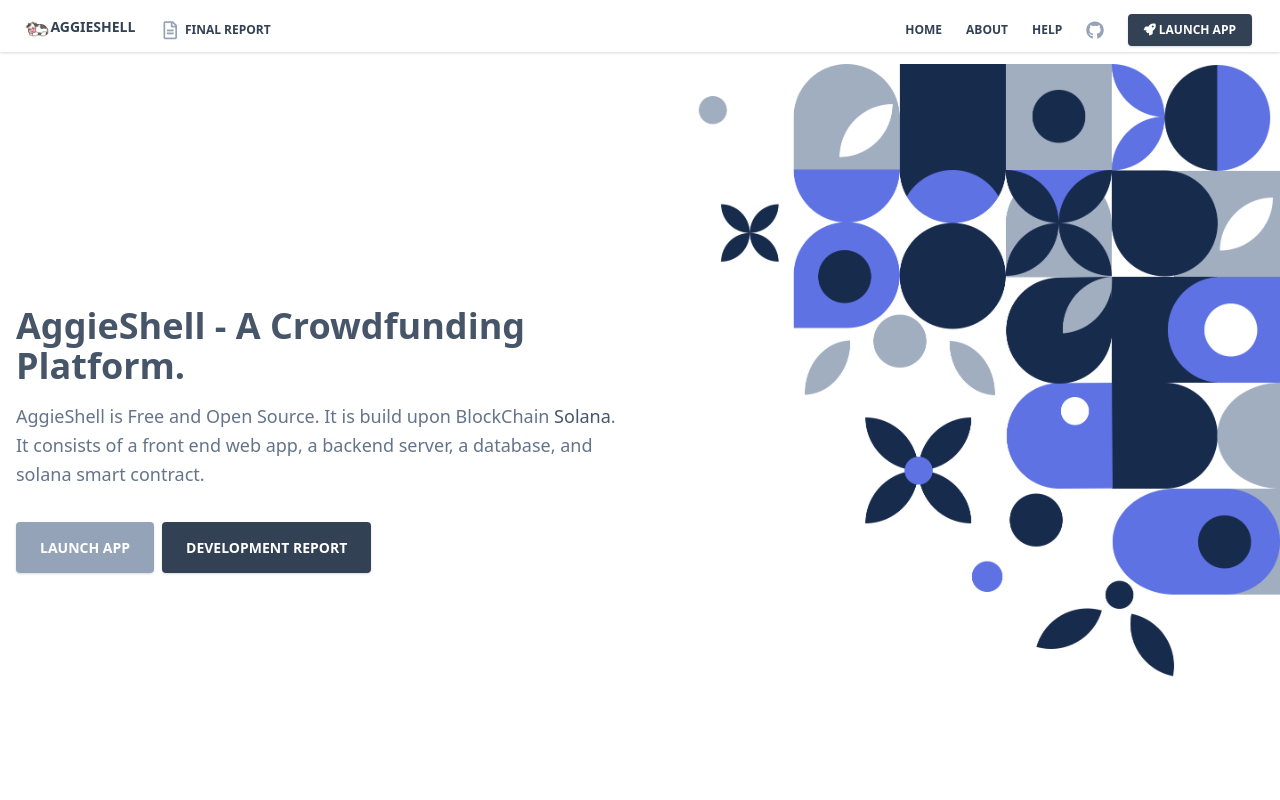
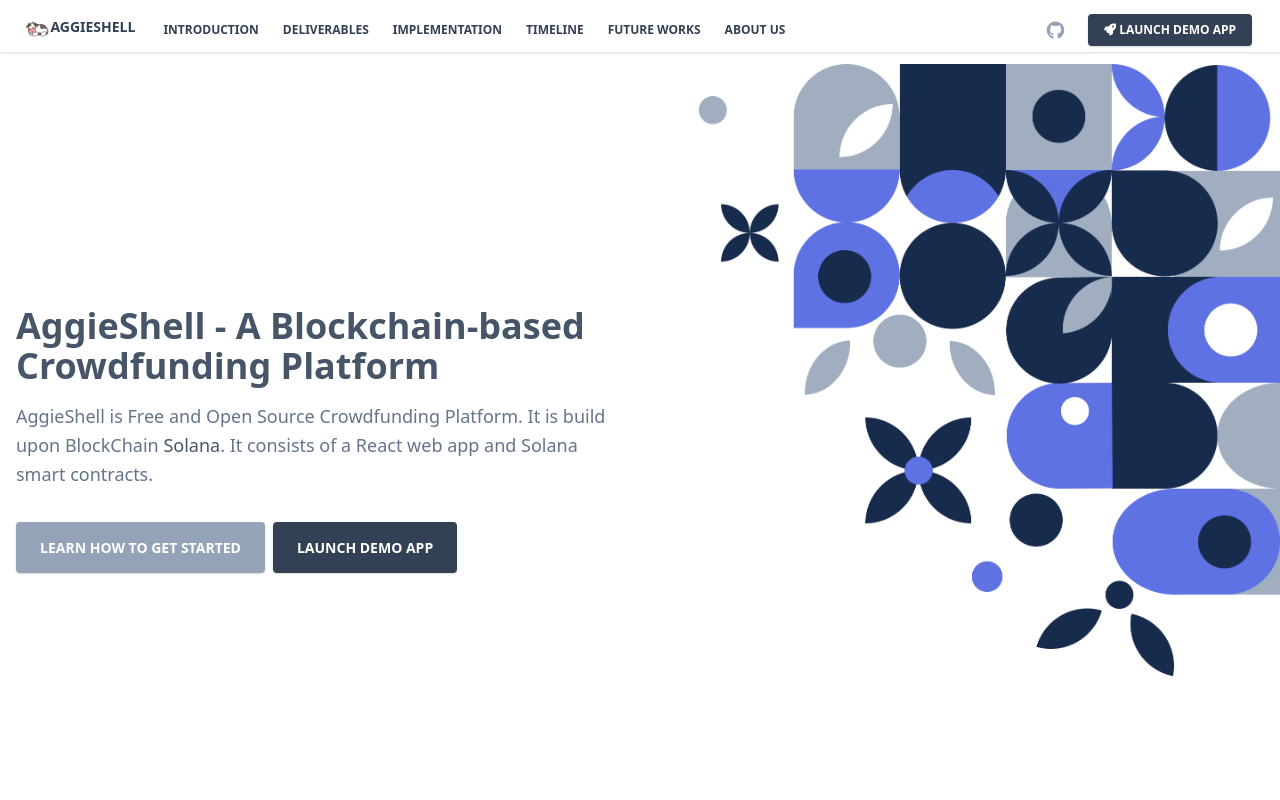
Before and after one commit to Cecil-Zhang/AggieShell, a Next.js app in the folder frontendAggieShell/: page / in a window 1280 px wide. Shown: the top 800 px of the page. Built offline with nearby package versions, Linux system fonts and the light colour scheme.

Commit message:
UI updates
add ribbon badge on cards
add anchor at the landing page

```diff
--- a/frontendAggieShell/components/Navbars/IndexNavbar.js
+++ b/frontendAggieShell/components/Navbars/IndexNavbar.js
@@ -12,7 +12,7 @@
             <Link href="/">
               <a
                 className="text-blueGray-700 text-sm font-bold leading-relaxed inline-block mr-4 mt-3 whitespace-nowrap uppercase"
-                href="#pablo" className="text-blueGray-700 text-sm font-bold leading-relaxed inline-block align-middle mr-4 py-2 whitespace-nowrap uppercase"
+                href="/" className="text-blueGray-700 text-sm font-bold leading-relaxed inline-block align-middle mr-4 py-2 whitespace-nowrap uppercase"
               >
                 <img className="inline-block align-middle float-left w-6" src="img/brand/CowLogo.png" />
                 <span className="inline-block align-middle float-left">AggieShell</span>
@@ -35,35 +35,37 @@
           >
             <ul className="flex flex-col lg:flex-row list-none mr-auto mb-0">
               <li className="flex items-center">
-                <a
-                  className="hover:text-blueGray-500 text-blueGray-700 px-3 py-4 lg:py-2 flex items-center text-xs uppercase font-bold"
-                  href="/finalreport"
-                >
-                  <i className="text-blueGray-400 far fa-file-alt text-lg leading-lg mr-2" />{" "}
-                  Final Report
+                <a className="hover:text-blueGray-500 text-blueGray-700 px-3 py-4 lg:py-2 flex items-center text-xs uppercase font-bold" href="/#introduction">
+                  <span>Introduction</span>
+                </a>
+              </li>
+              <li className="flex items-center">
+                <a className="hover:text-blueGray-500 text-blueGray-700 px-3 py-4 lg:py-2 flex items-center text-xs uppercase font-bold" href="/#deliverables">
+                  <span>Deliverables</span>
+                </a>
+              </li>
+              <li className="flex items-center">
+                <a className="hover:text-blueGray-500 text-blueGray-700 px-3 py-4 lg:py-2 flex items-center text-xs uppercase font-bold" href="/#implementation">
+                  <span>Implementation</span>
+                </a>
+              </li>
+              <li className="flex items-center">
+                <a className="hover:text-blueGray-500 text-blueGray-700 px-3 py-4 lg:py-2 flex items-center text-xs uppercase font-bold" href="/#timeline">
+                  <span>Timeline</span>
+                </a>
+              </li>
+              <li className="flex items-center">
+                <a className="hover:text-blueGray-500 text-blueGray-700 px-3 py-4 lg:py-2 flex items-center text-xs uppercase font-bold" href="/#future">
+                  <span>Future Works</span>
+                </a>
+              </li>
+              <li className="flex items-center">
+                <a className="hover:text-blueGray-500 text-blueGray-700 px-3 py-4 lg:py-2 flex items-center text-xs uppercase font-bold" href="/#about">
+                  <span>About us</span>
                 </a>
               </li>
             </ul>
             <ul className="flex flex-col lg:flex-row list-none lg:ml-auto mb-0">
-
-              <li className="flex items-center">
-                <a className="hover:text-blueGray-500 text-blueGray-700 px-3 py-4 lg:py-2 flex items-center text-xs uppercase font-bold" href="/">
-                  <span>Home</span>
-                </a>
-              </li>
-
-              <li className="flex items-center">
-                <a className="hover:text-blueGray-500 text-blueGray-700 px-3 py-4 lg:py-2 flex items-center text-xs uppercase font-bold" href="/">
-                  <span>About</span>
-                </a>
-              </li>
-
-              <li className="flex items-center">
-                <a className="hover:text-blueGray-500 text-blueGray-700 px-3 py-4 lg:py-2 flex items-center text-xs uppercase font-bold" href="/">
-                  <span>Help</span>
-                </a>
-              </li>
-
               <li className="flex items-center">
                 <a
                   className="hover:text-blueGray-500 text-blueGray-700 px-3 py-4 lg:py-2 flex items-center text-xs uppercase font-bold"
@@ -80,7 +82,7 @@
                   className="bg-blueGray-700 text-white active:bg-blueGray-600 text-xs font-bold uppercase px-4 py-2 rounded shadow hover:shadow-lg outline-none focus:outline-none lg:mr-1 lg:mb-0 ml-3 mb-3 ease-linear transition-all duration-150"
                   type="button"
                 >
-                  <i className="fas fa-rocket"></i> Launch App
+                  <i className="fas fa-rocket"></i> Launch Demo App
                 </button>
               </li>
               </Link>
--- a/frontendAggieShell/layouts/MainBoard.js
+++ b/frontendAggieShell/layouts/MainBoard.js
@@ -15,7 +15,7 @@
         <BoardNavbar />
         {/* Header */}
         <HeaderStats />
-        <div className="px-4 md:px-10 mx-auto w-full -m-24">
+        <div className="px-1 mx-auto w-full -m-24">
           {children}
           <FooterBoard />
         </div>
--- a/frontendAggieShell/pages/index.js
+++ b/frontendAggieShell/pages/index.js
@@ -10,15 +10,15 @@
   return (
     <>
       <IndexNavbar fixed />
-      <section className="header relative pt-16 items-center flex h-screen max-h-860-px">
+      <section id="introduction" className="header relative pt-16 items-center flex h-screen max-h-860-px">
         <div className="container mx-auto items-center flex flex-wrap">
           <div className="w-full md:w-8/12 lg:w-6/12 xl:w-6/12 px-4">
             <div className="pt-32 sm:pt-0">
               <h2 className="font-semibold text-4xl text-blueGray-600">
-                AggieShell - A Crowdfunding Platform.
+                AggieShell - A Blockchain-based Crowdfunding Platform
               </h2>
               <p className="mt-4 text-lg leading-relaxed text-blueGray-500">
-                AggieShell is Free and Open Source. It is build upon BlockChain {" "}
+                AggieShell is Free and Open Source Crowdfunding Platform. It is build upon BlockChain {" "}
                 <a
                   href="https://solana.com"
                   className="text-blueGray-600"
@@ -27,7 +27,7 @@
                 >
                   Solana
                 </a>
-                . It consists of a front end web app, a backend server, a database, and solana smart contract.
+                . It consists of a React web app and Solana smart contracts.
               </p>
               <div className="mt-12">
                 <a
@@ -35,14 +35,14 @@
                   target="_blank"
                   className="get-started text-white font-bold px-6 py-4 rounded outline-none focus:outline-none mr-1 mb-1 bg-blueGray-400 active:bg-blueGray-500 uppercase text-sm shadow hover:shadow-lg ease-linear transition-all duration-150"
                 >
-                  Launch App
+                  Learn how to get started
                 </a>
                 <a
                   href="/finalreport"
                   className="github-star ml-1 text-white font-bold px-6 py-4 rounded outline-none focus:outline-none mr-1 mb-1 bg-blueGray-700 active:bg-blueGray-600 uppercase text-sm shadow hover:shadow-lg"
                   target="_blank"
                 >
-                  Development Report
+                  Launch Demo App
                 </a>
               </div>
             </div>
@@ -176,7 +176,7 @@
           </div>
         </div>
 
-        <div className="container mx-auto overflow-hidden pb-20">
+        <div id="implementation" className="container mx-auto overflow-hidden pb-20">
           <div className="flex flex-wrap items-center">
             <div className="w-full md:w-4/12 px-12 md:px-4 ml-auto mr-auto mt-48">
               <div className="text-blueGray-500 p-3 text-center inline-flex items-center justify-center w-16 h-16 mb-6 shadow-lg rounded-full bg-white">
```
Also changed, not shown: frontendAggieShell/components/Cards/CardProjPre.js (+13 -7 lines), frontendAggieShell/components/Footers/FooterBoard.js (+0 -8 lines), frontendAggieShell/components/Sidebar/SidebarBoard.js (+29 -27 lines).
